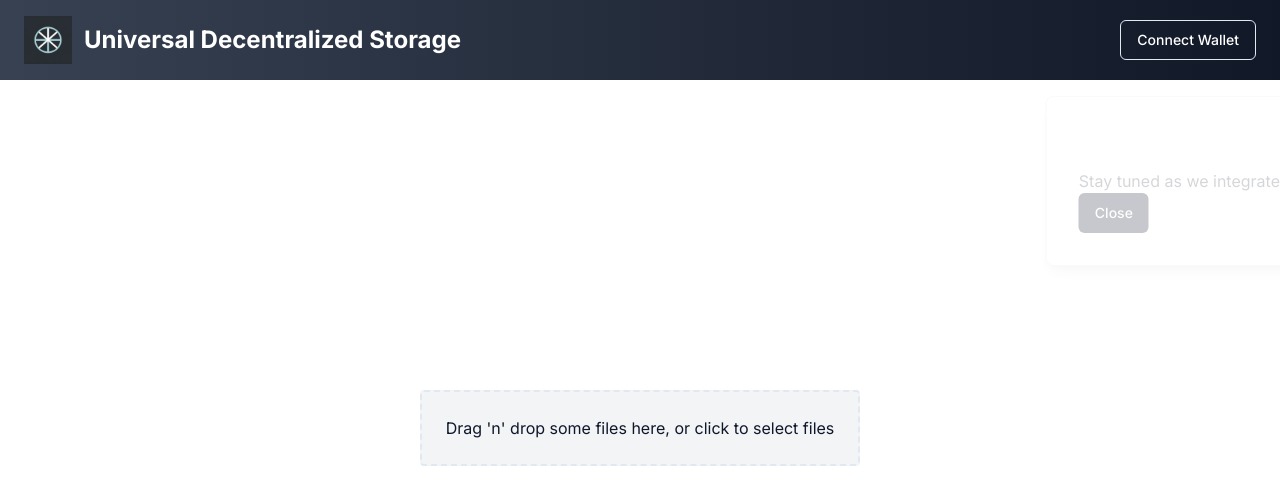
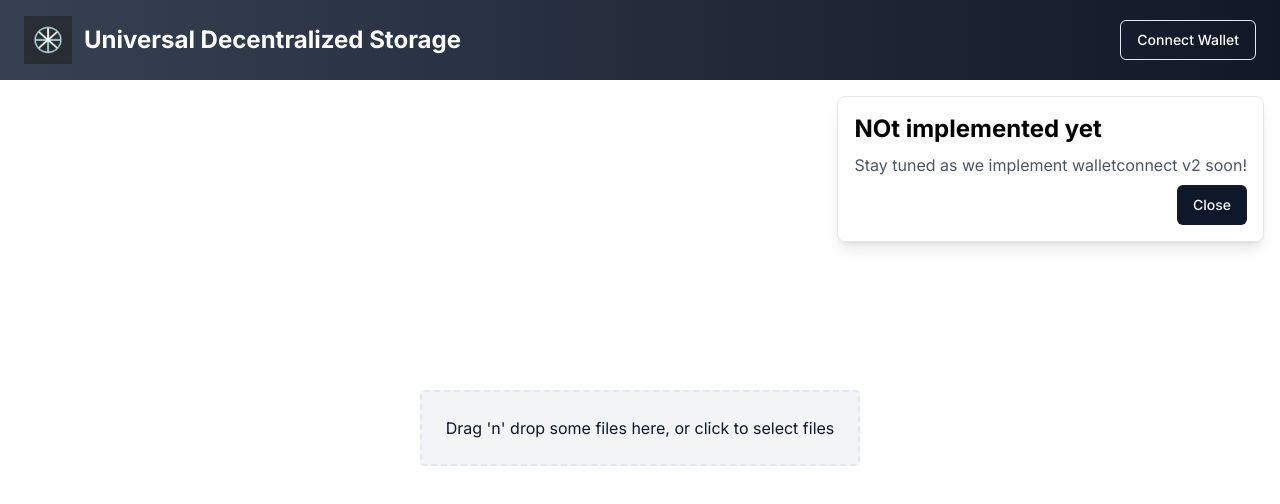
Before and after one commit to unid-store/dapp, a Next.js app: page / in a window 1280 px wide. Both pictures are taken after a click on the button "Connect Wallet". Shown: the top 504 px of the page. Built offline with nearby package versions, Linux system fonts and the light colour scheme.

Commit message:
refactor notification.

```diff
--- a/components/Header/Header.tsx
+++ b/components/Header/Header.tsx
@@ -1,16 +1,9 @@
-import { Button } from "@/components/ui/button";
-import NotImplAlert from "@/components/feedback/NotImplAlert";
-import SignIn from "./SignIn";
+import { SignIn, Logo } from ".";
 
 const Header = () => {
   return (
     <header className="flex flex-col sm:flex-row justify-between items-center py-4 px-6 bg-gradient-to-r from-gray-700 to-gray-900 text-white">
-      <div className="flex items-center mb-4 sm:mb-0">
-        <img src="/logo.png" alt="Logo" className="w-12 h-12" />
-        <h1 className="ml-3 text-lg sm:text-2xl font-bold">
-          Universal Decentralized Storage
-        </h1>
-      </div>
+      <Logo />
       <SignIn />
     </header>
   );
--- /dev/null
+++ b/components/Header/Logo.tsx
@@ -0,0 +1,8 @@
+export const Logo = () => (
+  <div className="flex items-center mb-4 sm:mb-0">
+    <img src="/logo.png" alt="Logo" className="w-12 h-12" />
+    <h1 className="ml-3 text-lg sm:text-2xl font-bold">
+      Universal Decentralized Storage
+    </h1>
+  </div>
+);
--- a/components/Header/SignIn.tsx
+++ b/components/Header/SignIn.tsx
@@ -2,39 +2,16 @@
 
 import { NextPage } from "next";
 import { useEffect, useState } from "react";
-import { Button } from "@/components/ui/button";
-import NotImplAlert from "@/components/feedback/NotImplAlert";
 import { AnimatePresence } from "framer-motion";
 
-const SignIn: NextPage = () => {
-  const [isOpen, setIsOpen] = useState<Boolean>(false);
+import { Button } from "@/components/ui/button";
+import WithNotification from "../feedback/WithNotification";
 
-  useEffect(() => {
-    const timer = setTimeout(() => {
-      setIsOpen(false); // Automatically close the alert after 5 seconds
-    }, 2500);
-
-    return () => {
-      clearTimeout(timer); // Clear the timer when the component unmounts
-    };
-  }, [isOpen]);
-
-  return (
-    <>
-      <Button variant={"outline"} onClick={() => setIsOpen(true)}>
-        Connect Wallet
-      </Button>
-      <AnimatePresence>
-        {isOpen && (
-          <NotImplAlert
-            onClose={() => setIsOpen(false)}
-            title={"Not implemented yet!"}
-            subtitle={"Stay tuned as we integrate walletconnect v2 soon!"}
-          />
-        )}
-      </AnimatePresence>
-    </>
-  );
-};
-
-export default SignIn;
+export const SignIn = () => (
+  <WithNotification
+    title={"NOt implemented yet"}
+    subtitle={"Stay tuned as we implement walletconnect v2 soon!"}
+  >
+    <Button variant={"outline"}>Connect Wallet</Button>
+  </WithNotification>
+);
--- /dev/null
+++ b/components/Header/index.ts
@@ -0,0 +1,3 @@
+export * from "./Header";
+export * from "./SignIn";
+export * from "./Logo";
--- a/components/feedback/NotImplAlert.tsx
+++ /dev/null
@@ -1,33 +0,0 @@
-import { NextPage } from "next";
-import { Button } from "../ui/button";
-import { motion } from "framer-motion";
-
-interface NotImplAlertProps {
-  onClose: () => void;
-  title: string;
-  subtitle?: string;
-}
-
-const NotImplAlert: NextPage<NotImplAlertProps> = ({
-  onClose,
-  title,
-  subtitle,
-}) => {
-  return (
-    <motion.div
-      className="fixed top-24 right-0 mr-4"
-      initial={{ x: 300, opacity: 0 }}
-      animate={{ x: 0, opacity: 1 }}
-      exit={{ x: 300, opacity: 0 }}
-      transition={{ type: "spring", stiffness: 50 }}
-    >
-      <div className="bg-white rounded-lg p-8 shadow-lg border border-gray-200">
-        <h2 className="text-2xl font-bold mb-2">{title}</h2>
-        {subtitle && <p className="text-gray-600">{subtitle}</p>}
-        <Button onClick={onClose}> {"Close"} </Button>
-      </div>
-    </motion.div>
-  );
-};
-
-export default NotImplAlert;
--- /dev/null
+++ b/components/feedback/WithNotification.tsx
@@ -0,0 +1,48 @@
+import React, { useState, cloneElement } from "react";
+import { AnimatePresence } from "framer-motion";
+
+import { Notification } from "@/components/ui/Notification";
+
+interface WithNotificationProps {
+  children: React.ReactElement; // only a single child is accepted
+  title: string;
+  subtitle?: string;
+  timeout?: number;
+}
+
+const WithNotification: React.FC<WithNotificationProps> = ({
+  children,
+  title,
+  subtitle,
+  timeout = 5000,
+}) => {
+  const [isOpen, setIsOpen] = useState(false);
+
+  const handleOnClick = () => {
+    setIsOpen(true);
+  };
+
+  const handleClose = () => {
+    setIsOpen(false);
+  };
+
+  const clonedChild = cloneElement(children, { onClick: handleOnClick });
+
+  return (
+    <>
+      {clonedChild}
+      <AnimatePresence>
+        {isOpen && (
+          <Notification
+            onClose={handleClose}
+            title={title}
+            subtitle={subtitle}
+            timeout={timeout}
+          />
+        )}
+      </AnimatePresence>
+    </>
+  );
+};
+
+export default WithNotification;
--- /dev/null
+++ b/components/ui/Notification.tsx
@@ -0,0 +1,45 @@
+import { useEffect } from "react";
+import { motion } from "framer-motion";
+import { Button } from "../ui/button";
+
+interface NotificationProps {
+  onClose: () => void;
+  title: string;
+  subtitle?: string;
+  timeout?: number; // timeout in milliseconds
+}
+
+export const Notification = ({
+  onClose,
+  title,
+  subtitle,
+  timeout = 5000,
+}: NotificationProps) => {
+  useEffect(() => {
+    const timer = setTimeout(() => {
+      onClose(); // Automatically close the alert after the timeout
+    }, timeout);
+
+    return () => {
+      clearTimeout(timer); // Clear the timer when the component unmounts
+    };
+  }, [onClose, timeout]);
+
+  return (
+    <motion.div
+      className="fixed top-24 right-0 mr-4"
+      initial={{ x: 300, opacity: 0 }}
+      animate={{ x: 0, opacity: 1 }}
+      exit={{ x: 300, opacity: 0 }}
+      transition={{ type: "spring", stiffness: 50 }}
+    >
+      <div className="bg-white rounded-lg p-4 shadow-lg border border-gray-200 text-black flex flex-col items-start">
+        <h2 className="text-2xl font-bold mb-2">{title}</h2>
+        {subtitle && <p className="text-gray-600">{subtitle}</p>}
+        <Button onClick={onClose} className="mt-2 ml-auto">
+          {"Close"}
+        </Button>
+      </div>
+    </motion.div>
+  );
+};
--- a/next.config.js
+++ b/next.config.js
@@ -1,5 +1,8 @@
 /** @type {import('next').NextConfig} */
 const nextConfig = {
+  experimental: {
+    appDir: true,
+  },
   output: "export",
 };
 
```
